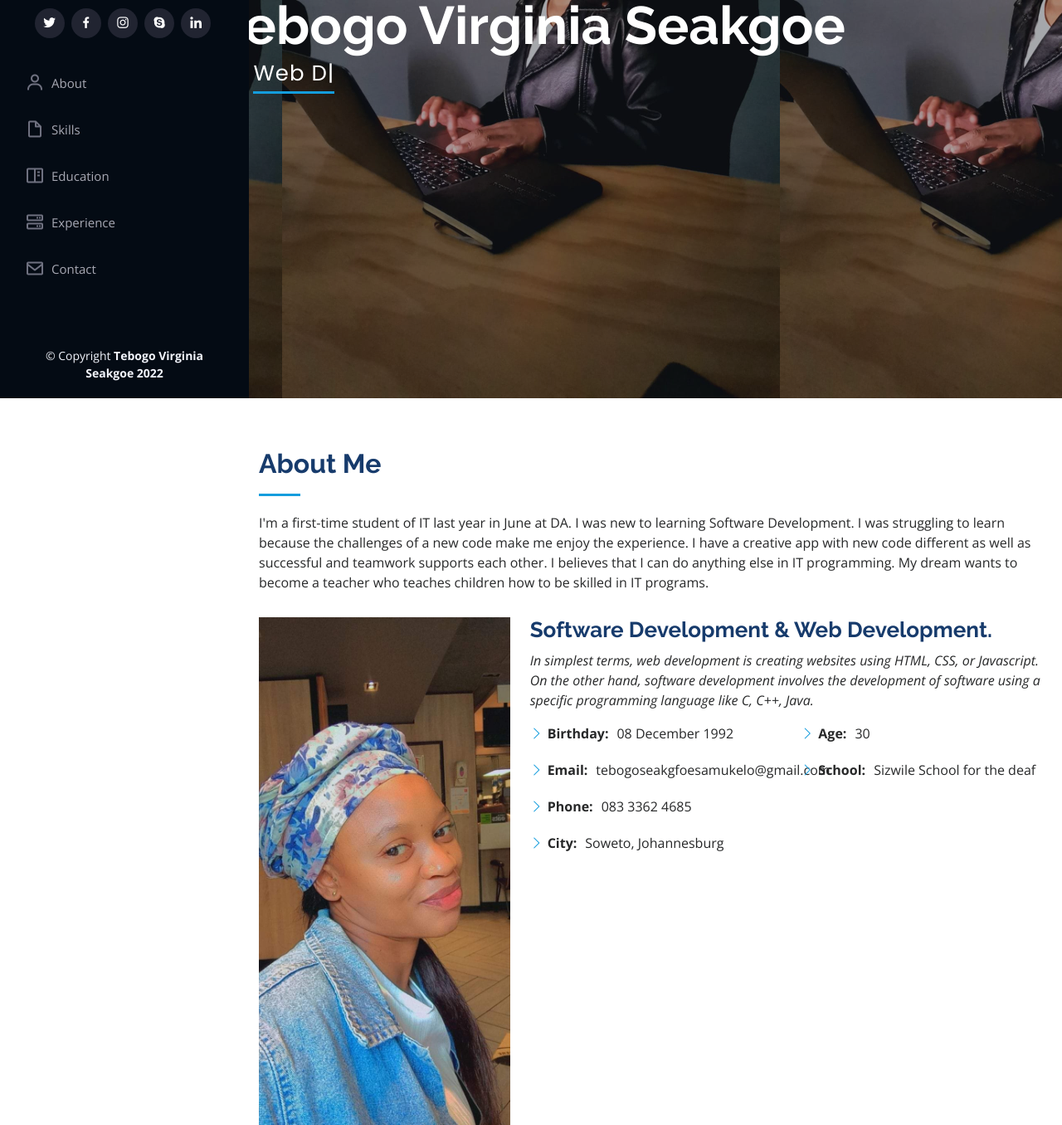
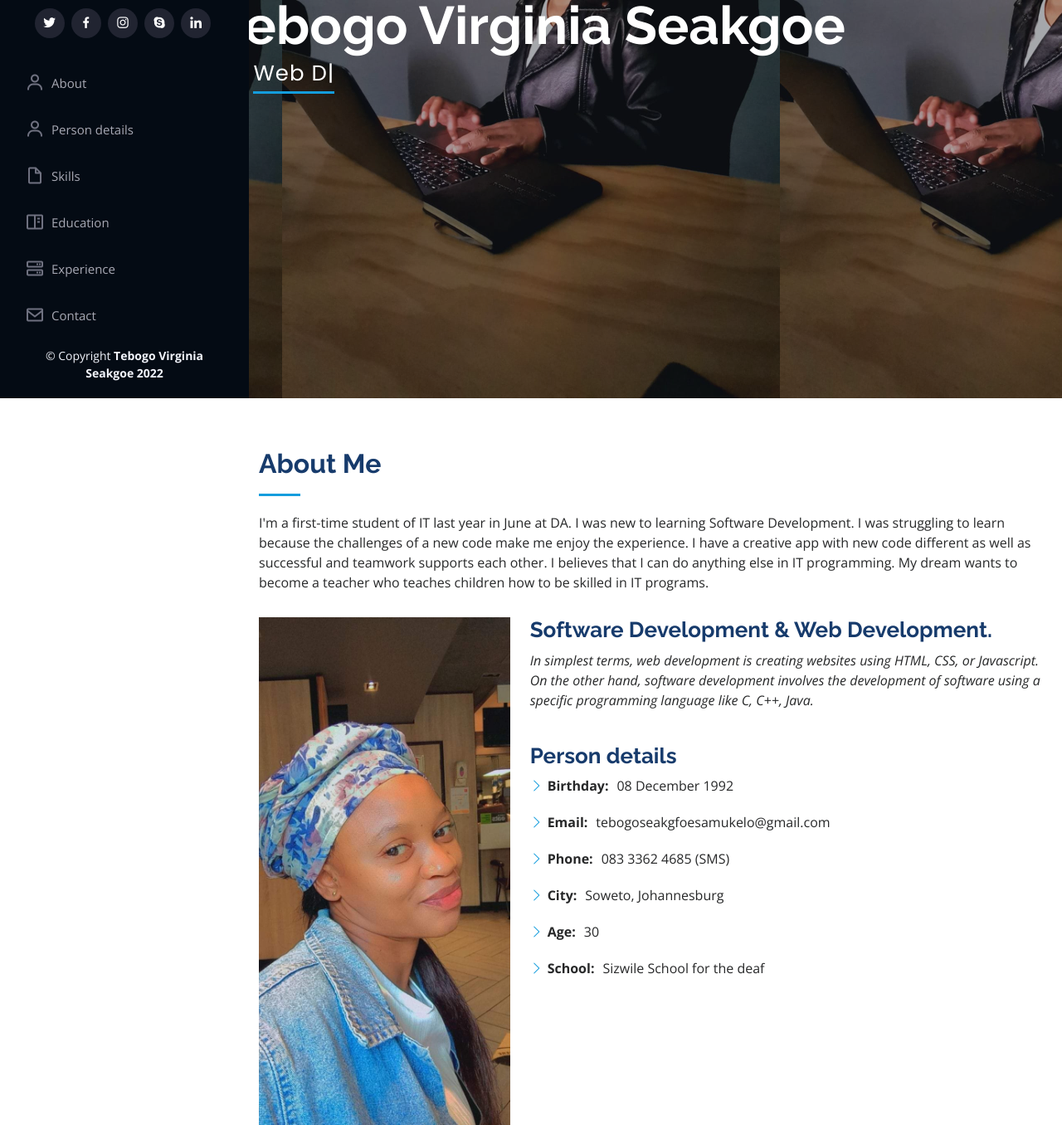
Before and after one commit to Lerato05/Tebogo.CV, a plain HTML site: page index.html in a window 1280 px wide. Shown: the part 320-1676 px from the top of the page at 83% size. Drawn offline with nearby package versions, Linux system fonts and the light colour scheme.

Commit message:
add person edition

```diff
--- a/index.html
+++ b/index.html
@@ -59,9 +59,10 @@
       <nav id="navbar" class="nav-menu navbar">
         <ul>
           <li><a href="#about" class="nav-link scrollto"><i class="bx bx-user"></i> <span>About</span></a></li>
-          <li><a href="#resume" class="nav-link scrollto"><i class="bx bx-file-blank"></i> <span>Skills</span></a></li>
-          <li><a href="#portfolio" class="nav-link scrollto"><i class="bx bx-book-content"></i> <span>Education</span></a></li>
-          <li><a href="#services" class="nav-link scrollto"><i class="bx bx-server"></i> <span>Experience</span></a></li>
+          <li><a href="#person details" class="nav-link scrollto"><i class="bx bx-user"></i> <span>Person details</span></a></li>
+          <li><a href="#skills" class="nav-link scrollto"><i class="bx bx-file-blank"></i> <span>Skills</span></a></li>
+          <li><a href="#education" class="nav-link scrollto"><i class="bx bx-book-content"></i> <span>Education</span></a></li>
+          <li><a href="#experience" class="nav-link scrollto"><i class="bx bx-server"></i> <span>Experience</span></a></li>
           <li><a href="#contact" class="nav-link scrollto"><i class="bx bx-envelope"></i> <span>Contact</span></a></li>
         </ul>
       </nav><!-- .nav-menu -->
@@ -102,17 +103,15 @@
               In simplest terms, web development is creating websites using HTML, CSS, or Javascript.
               On the other hand, software development involves the development of software using a specific programming language like C, C++, Java.
             </p>
+            <br>
+            <h3>Person details</h3>
             <div class="row">
               <div class="col-lg-6">
                 <ul>
                   <li><i class="bi bi-chevron-right"></i> <strong>Birthday:</strong> <span>08 December 1992</span></li>
                   <li><i class="bi bi-chevron-right"></i> <strong>Email:</strong> <span>tebogoseakgfoesamukelo@gmail.com</span></li>
-                  <li><i class="bi bi-chevron-right"></i> <strong>Phone:</strong> <span>083 3362 4685</span></li>
+                  <li><i class="bi bi-chevron-right"></i> <strong>Phone:</strong> <span>083 3362 4685 (SMS)</span></li>
                   <li><i class="bi bi-chevron-right"></i> <strong>City:</strong> <span>Soweto, Johannesburg</span></li>
-                </ul>
-              </div>
-              <div class="col-lg-6">
-                <ul>
                   <li><i class="bi bi-chevron-right"></i> <strong>Age:</strong> <span>30</span></li>
                   <li><i class="bi bi-chevron-right"></i> <strong>School:</strong>Sizwile School for the deaf<span></span></li>
 
@@ -127,14 +126,15 @@
       </div>
     </section><!-- End About Section -->
 
-  </section><!-- End Skills Section -->
 
         <div class="container">
         <div class="row">
+          <div class="section-title">
             <h3 class="resume-title">Skills</h3>
             <class=resume-item pb-0>
               <class="col-lg-6" data-aos="fade-up" data-aos-delay="100">
-                <h3 class="resume-title">Code College</h3>
+                <br>
+                <h4 class="resume-title">Code College</h4>
                 <div class="resume-item">
                   <h4>Information Technology: End User Computer NGF 3
                                               Technical Support NQF 4
@@ -147,8 +147,9 @@
                     <li>Flutter and Dart</li>
                   </ul>
                 </div>
+                <br>
+                <h4 class="resume-title">Training center</h4>
                 <div class="resume-item">
-                  <h2>Training center</h2>
                   <h5>2017 - 2018</h5>
                   <p><em>Wits Language School , The University of the Witwatesrand</em></p>
                   <ul>
@@ -166,7 +167,7 @@
     <!-- ======= Portfolio Section ======= -->
     <section id="portfolio" class="portfolio section-bg">
       <div class="container">
-        <class="section-title">
+        <div class="section-title">
           <h2>Education</h2>
             <h6 class="resume-item">
               <h6>School Name: Sizwile School For The Deaf</h6>
```
